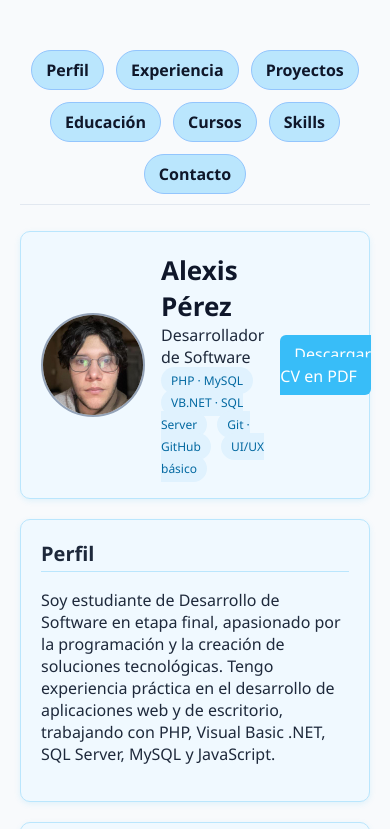
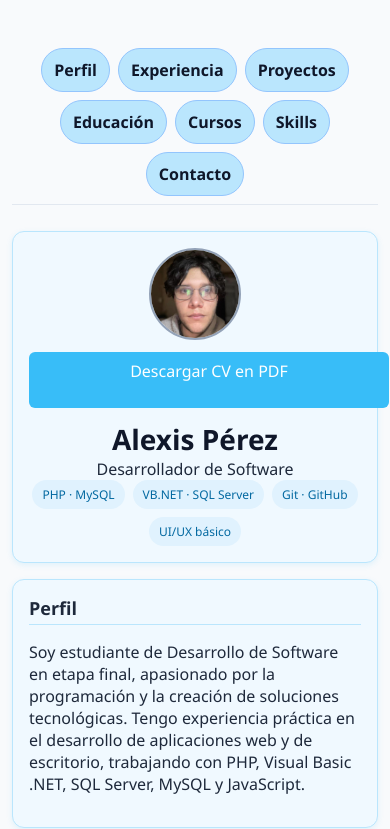
Before and after one commit to PerezAlexis/CV, a plain HTML site: page index.html in a window 390 px wide. Shown: the top 829 px of the page. Drawn offline with Linux system fonts and the light colour scheme.

Commit message:
varios cambios en responsive

```diff
--- a/css/style.css
+++ b/css/style.css
@@ -65,8 +65,8 @@ body {
   padding: 20px;
   border: 1px solid #bae6fd;
   box-shadow: 0 2px 6px rgba(14, 165, 233, 0.10);
-  max-width: 760px;          /* << ancho cómodo */
-  margin: 0 auto 20px;       /* centrado */
+  max-width: 760px;        /* ancho cómodo */
+  margin: 0 auto 20px;     /* centrado */
 }
 
 /* Header a ancho completo */
@@ -98,12 +98,16 @@ header img {
 }
 
 /* Chips */
+.chips {
+  display: flex;
+  flex-wrap: wrap;
+  gap: 6px;
+}
 .chip {
   background: #e0f2fe;
   color: #0369a1;
   padding: 5px 10px;
   border-radius: 20px;
-  margin-right: 6px;
   font-size: 12px;
 }
 
@@ -116,6 +120,7 @@ header img {
   text-decoration: none;
   border: none;
   transition: background .2s ease;
+  min-height: 40px; /* mejor tacto */
 }
 .btn:hover { background: #0ea5e9; }
 .btn.print { background: #e2e8f0; color: #334155; }
@@ -182,3 +187,57 @@ footer {
   color: #64748b;
   font-size: 14px;
 }
+
+/* --------- Responsive (móvil) --------- */
+@media (max-width: 700px) {
+  .wrap { padding: 0 12px; }
+
+  .topnav {
+    gap: 8px;
+    padding: 8px 6px;
+  }
+  .topnav a {
+    padding: 10px 12px;
+    font-size: 16px;
+  }
+
+  .card {
+    max-width: 100%;
+    margin: 0 0 16px 0;
+    padding: 16px;
+    border-radius: 12px;
+  }
+
+  /* Header en columna y centrado */
+  header {
+    flex-direction: column;
+    align-items: center;
+    text-align: center;
+    gap: 12px;
+  }
+  header img {
+    width: 88px;
+    height: 88px;
+    order: 1;              /* Foto primero */
+  }
+
+  /* **Botones debajo de la foto** */
+  .actions {
+    order: 2;              /* Botones segundo */
+    width: 100%;
+    display: grid;
+    grid-template-columns: 1fr;
+    gap: 8px;
+  }
+  .actions .btn { width: 100%; text-align: center; }
+
+  /* Título y chips después */
+  .title { order: 3; }
+
+  .title h1 { font-size: 28px; }
+  .section h2 { font-size: 18px; }
+
+  /* Chips centradas */
+  .chips { justify-content: center; gap: 8px; }
+  .chip  { padding: 6px 10px; font-size: 12px; border-radius: 16px; }
+}
--- a/index.html
+++ b/index.html
@@ -21,7 +21,7 @@
     </nav>
 
     <!-- header en ancho completo -->
-    <header class="card wide">
+    <header class="card">
   <img src="img/145498839.jpeg" alt="Foto de Alexis Pérez">
   <div class="title">
     <h1>Alexis Pérez</h1>
@@ -35,9 +35,9 @@
   </div>
   <div class="actions stickybar">
     <a class="btn" href="cv-alexis-perez.pdf" download>Descargar CV en PDF</a>
-
   </div>
 </header>
+
 
     <div class="row">
       <main class="grid">
```
Lines whose indentation alone changed are shown as unchanged.
